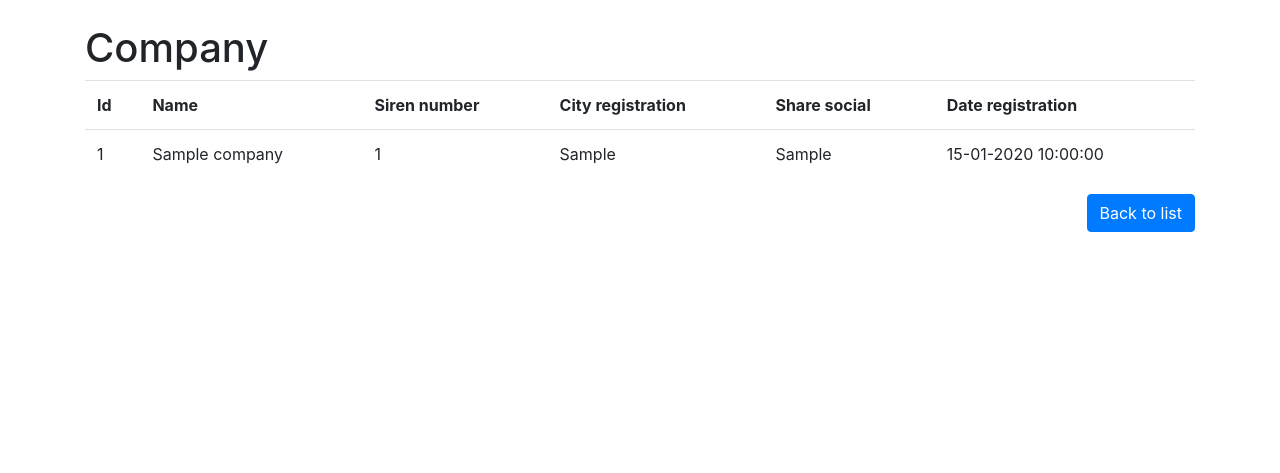
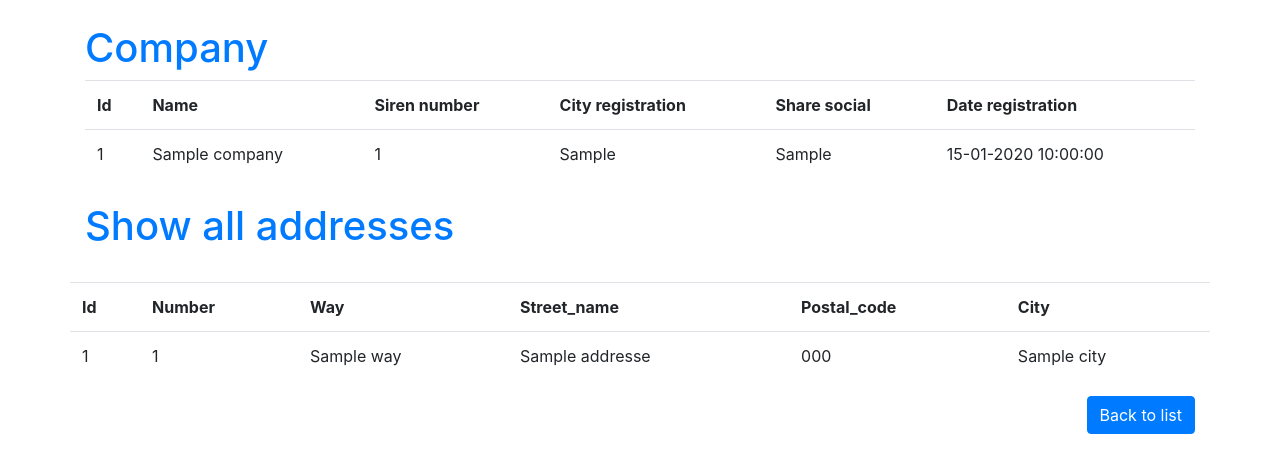
Before and after one commit to nicbond/InterInvest, a Symfony app: template templates/company/show.html.twig in a window 1280 px wide. Shown: the part 56-529 px from the top of the page. Run offline with Twig, Linux system fonts and the light colour scheme; the template is opened without the code that fills it: most values are stand-ins (such as "Sample title", 1, 10 or a date in 2020); some libraries are stand-ins or nearby versions.

Commit message:
Show all addresses of the company

```diff
--- a/templates/company/show.html.twig
+++ b/templates/company/show.html.twig
@@ -4,7 +4,7 @@
 
 {% block body %}
     <div class="container mt-4">
-        <h1>{{ 'Company'|trans}}</h1>
+    <div class="text-primary" style="font-weight: bold;font-size: 4rem;"><h1>{{ 'Company'|trans}}</h1></div>
 
         <table class="table">
             <tbody>
@@ -19,13 +19,48 @@
                 <tr>
                     <td>{{ company.id }}</td>
                     <td>{{ company.name }}</td>
-                    <td>{{ company.sirenNumber() }}</td>
+                    <td>{{ company.sirenNumber }}</td>
                     <td>{{ company.cityRegistration }}</td>
                     <td>{{ company.shareSocial }}</td>
                     <td>{{ company.dateRegistration|date('d-m-Y H:i:s') }}</td>
                 </tr>
             </tbody>
         </table>
+    </div>
+
+    <div class="container mt-4">
+        <div class="text-primary" style="font-weight: bold;font-size: 4rem;"><h1>{{ 'Show all addresses'|trans}}</h1></div>
+        </br>
+            <div class="row">
+                {% if company.addresses is empty %}
+                    <tr>
+                        <td colspan="3">{{ 'no records found'|trans}}</td>
+                    </tr>
+                {% else %}
+                {% for address in company.addresses %}
+                    <table class="table">
+                        <tbody>
+                            <tr>
+                                 <th>Id</th>
+                                 <th>{{ 'Number'|trans}}</th>
+                                 <th>{{ 'Way'|trans}}</th>
+                                 <th>{{ 'Street_name'|trans}}</th>
+                                 <th>{{ 'Postal_code'|trans}}</th>
+                                 <th>{{ 'City'|trans}}</th>
+                            </tr>
+                            <tr>
+                                 <td>{{ address.id }}</td>
+                                 <td>{{ address.number }}</td>
+                                 <td>{{ address.way }}</td>
+                                 <td>{{ address.streetName }}</td>
+                                 <td>{{ address.postalCode }}</td>
+                                 <td>{{ address.city }}</td>
+                            </tr>
+                        </tbody>
+                    </table>
+                {% endfor %}
+                {% endif %}
+            </div>
 
         <div class="text-right">
             <a href="{{ path('company_index') }}" class="btn btn-primary">{{ 'Back to list'|trans}}</a>
```
